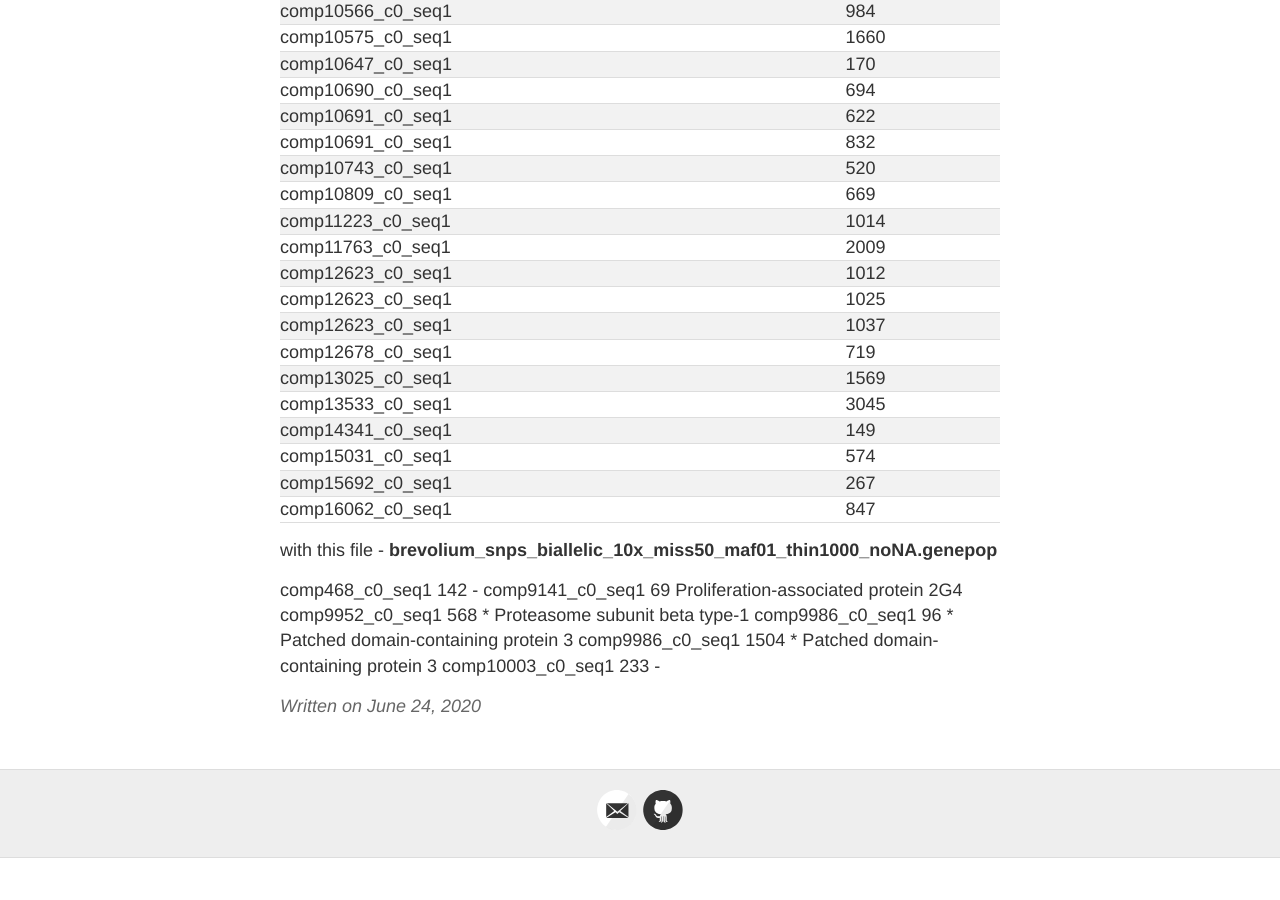
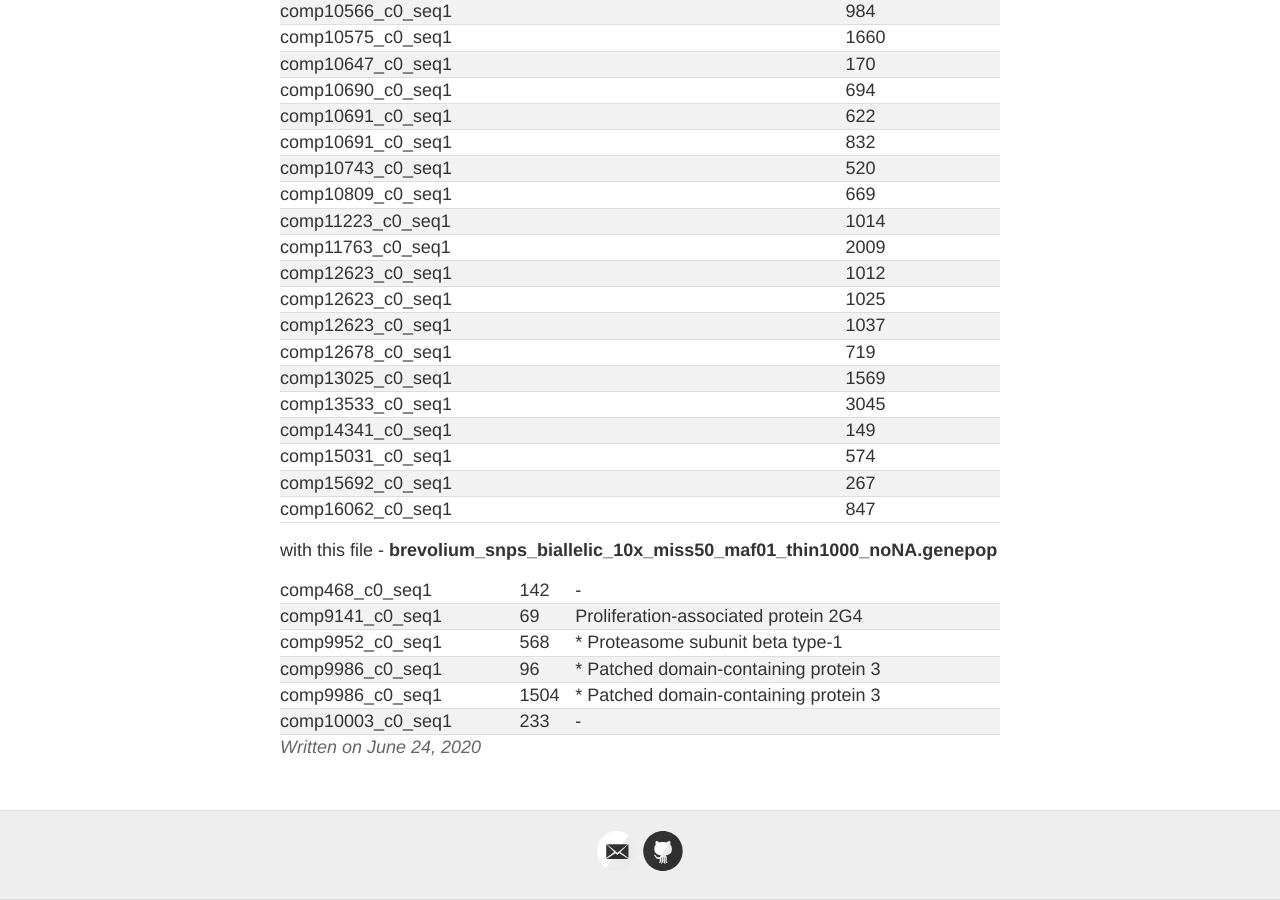
Before and after one commit to Mwags24/Brevolium_Notebook, a Jekyll site: the page built from _posts/2020-6-24-FstHet.md, in a window 1280 px wide and 900 px high, scrolled down 2064 px. Built offline with Jekyll 4.4.1, drawn with Linux system fonts in a browser that asks for light colours; before the commit the page ends 2922 px from its top, so only the background shows below that.

Commit message:
Update 2020-6-24-FstHet.md

```diff
--- a/_posts/2020-6-24-FstHet.md
+++ b/_posts/2020-6-24-FstHet.md
@@ -92,9 +92,9 @@ with this file - **brevolium_snps_biallelic_10x_miss50_maf01_thin1000_noNA.genep
 
 
 
-comp468_c0_seq1	    142  -
-comp9141_c0_seq1	69    Proliferation-associated protein 2G4
-comp9952_c0_seq1	568 * Proteasome subunit beta type-1
-comp9986_c0_seq1	96 *  Patched domain-containing protein 3
-comp9986_c0_seq1	1504 *  Patched domain-containing protein 3
-comp10003_c0_seq1	233  -
+|comp468_c0_seq1|	142|  -|
+|comp9141_c0_seq1|	69 |   Proliferation-associated protein 2G4|
+|comp9952_c0_seq1|	568| * Proteasome subunit beta type-1|
+|comp9986_c0_seq1|	96 |*  Patched domain-containing protein 3|
+|comp9986_c0_seq1|	1504| *  Patched domain-containing protein 3|
+|comp10003_c0_seq1|	233 | -|
```
